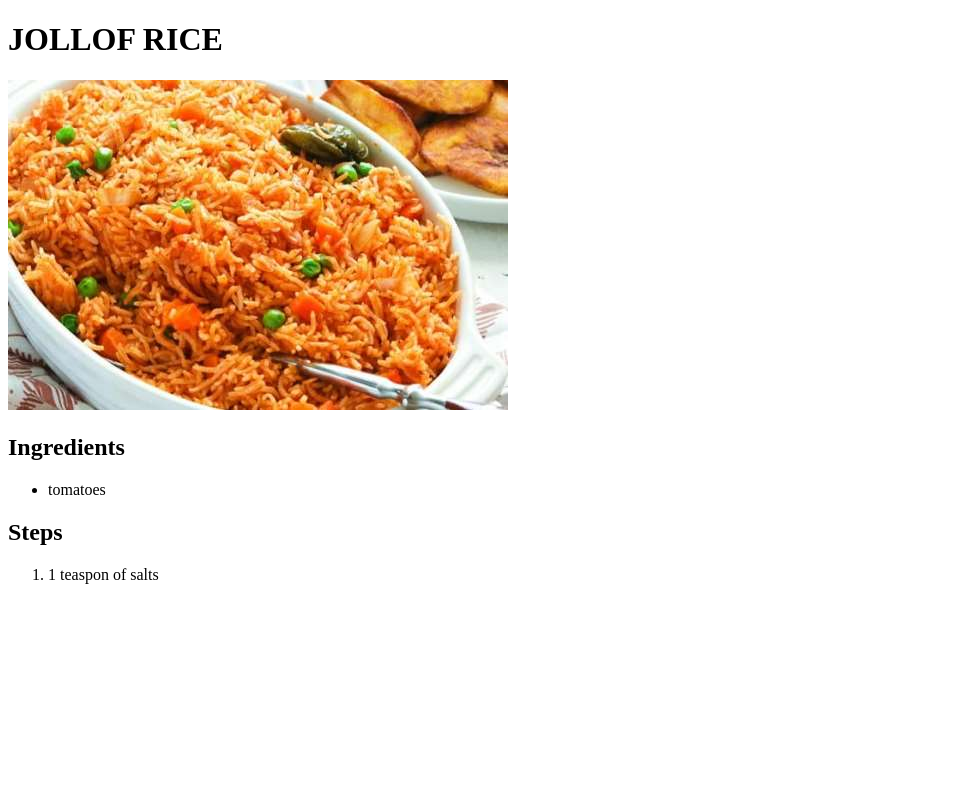
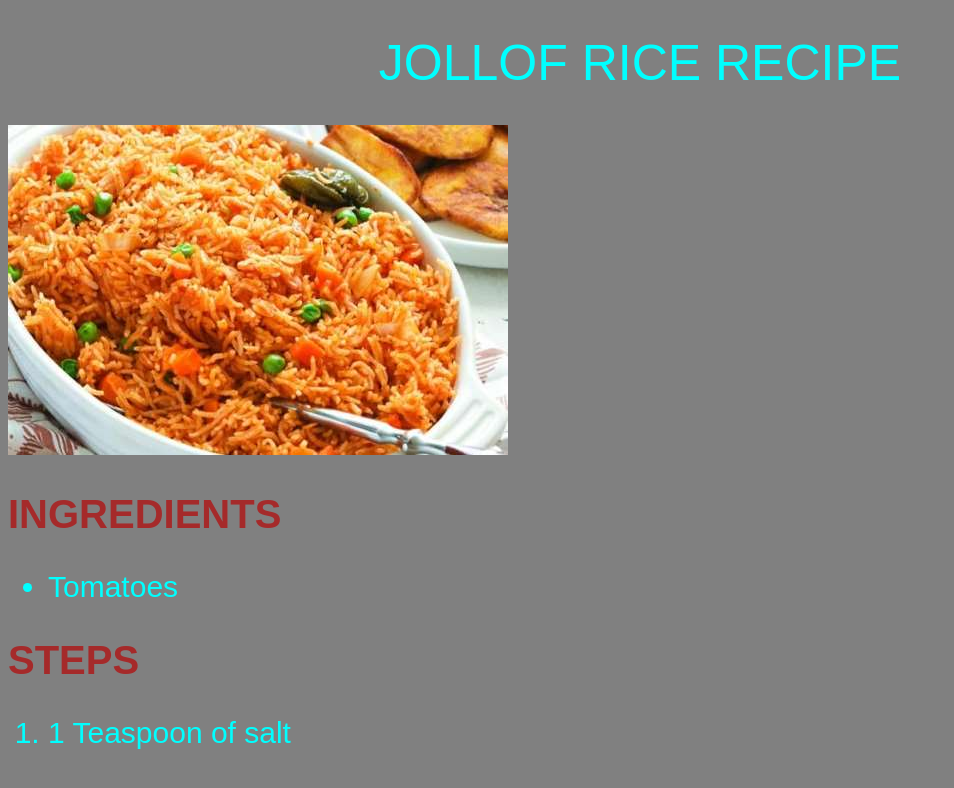
Before and after one commit to Mokars86/Grassroot-recipe, a plain HTML site: page jollof.html in a window 1280 px wide. Shown: the whole page, without its empty margins (0-954 px from the left). Drawn offline with Linux system fonts and the light colour scheme.

Commit message:
updating jollof.html

```diff
--- a/jollof.html
+++ b/jollof.html
@@ -5,14 +5,15 @@
     <meta name="viewport" content="width=device-width, initial-scale=1.0">
     <title>Document</title>
 </head>
+<link rel="stylesheet" href="styles.css">
 <body>
-    <h1>JOLLOF RICE</h1>
+    <h1>JOLLOF RICE RECIPE</h1>
     <img src="images/Jollof.jpg" alt="jollof image">
-    <h2>Ingredients</h2>
-    <ul><li>tomatoes</li></ul>
+    <h2>INGREDIENTS</h2>
+    <ul><li>Tomatoes</li></ul>
 
-    <h2>Steps</h2>
-    <ol><li>1 teaspon of salts</li></ol>
+    <h2>STEPS</h2>
+    <ol><li>1 Teaspoon of salt</li></ol>
 
 </body>
 </html>
```
